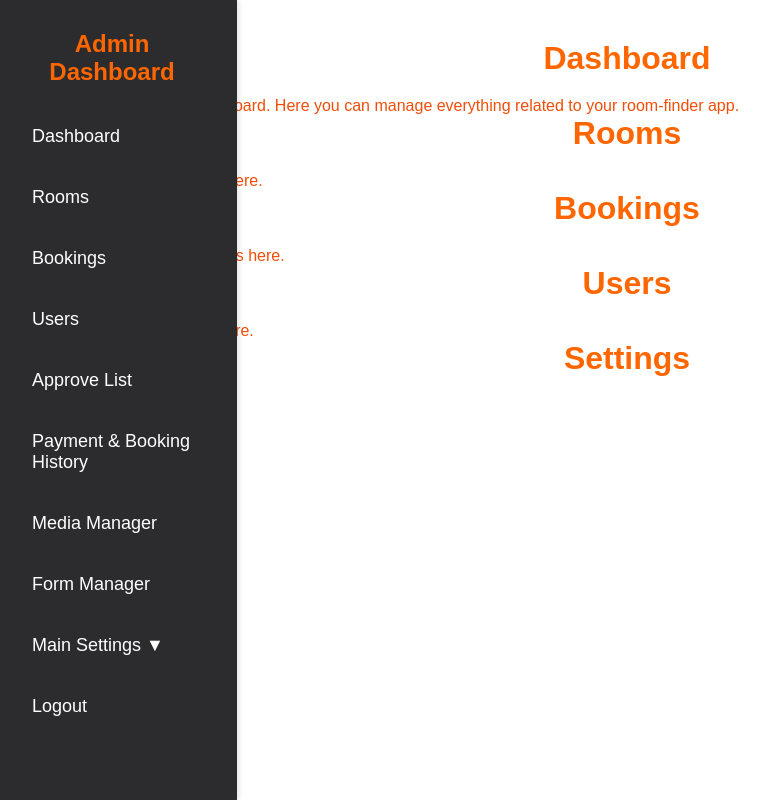
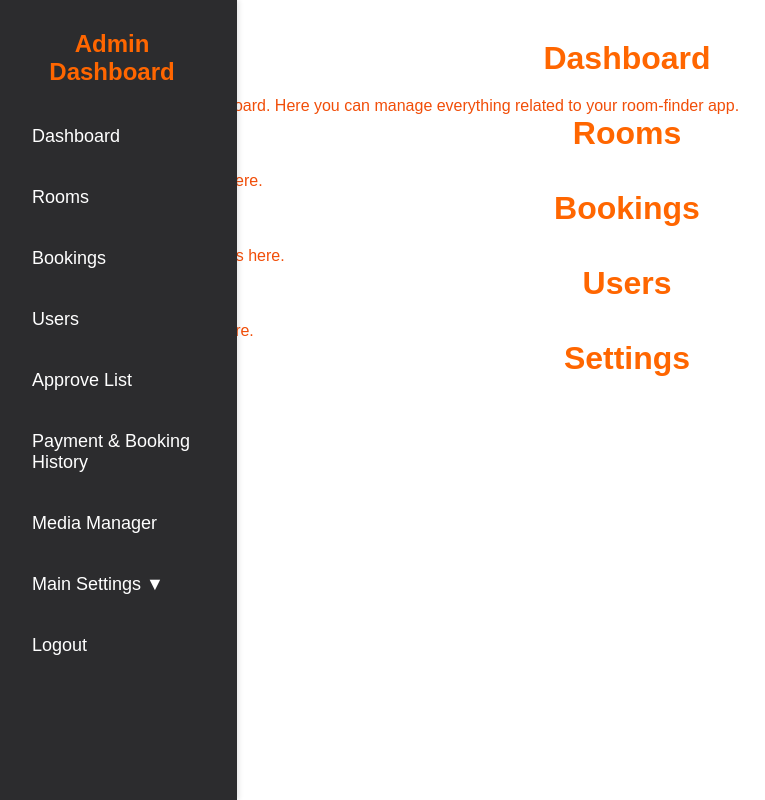
Before and after one commit to sae-ena/rfn-myroom, a PHP site: page /uploads/admin/index.php in a window 1280 px wide. Shown: the whole page, without its empty margins (13-778 px from the left). Run offline with PHP 8.4, Linux system fonts and the light colour scheme; the visitor is signed in with stand-in values (Sample User, id 1).

Commit message:
#docker file Fix2

```diff
--- a/admin/leftSidebar.php
+++ b/admin/leftSidebar.php
@@ -45,9 +45,9 @@ echo'<body>
                 <li><a href="/admin/approve.php" class="nav-link" data-target="settings">Approve List</a></li>
                 <li><a href="paymentHistory.php" class="nav-link" data-target="paymentHistory">Payment & Booking History</a></li>
                 <li><a href="/admin/media.php" class="nav-link" data-target="media">Media  Manager</a></li>
-                <li><a href="/admin/formManagerTable.php" class="nav-link" data-target="media">Form  Manager</a></li>
                 <li><button id="mainSettingsToggle">Main Settings &#9660;</button></li>
                 <ul id="mainSettingsSubmenu" style="display:none;list-style:none;padding-left:20px;margin:0;">
+                <li><a href="/admin/formManagerTable.php" class="nav-link" data-target="media">Form  Manager</a></li>
                     <li><a href="/admin/emailTemplate.php" class="nav-link" data-target="email-template">Email Template</a></li>
                     <li><a href="/admin/backendSetting.php" class="nav-link" data-target="backend-setting">Backend Setting</a></li>
                 </ul>
```
Also changed, not shown: 1 other file.
